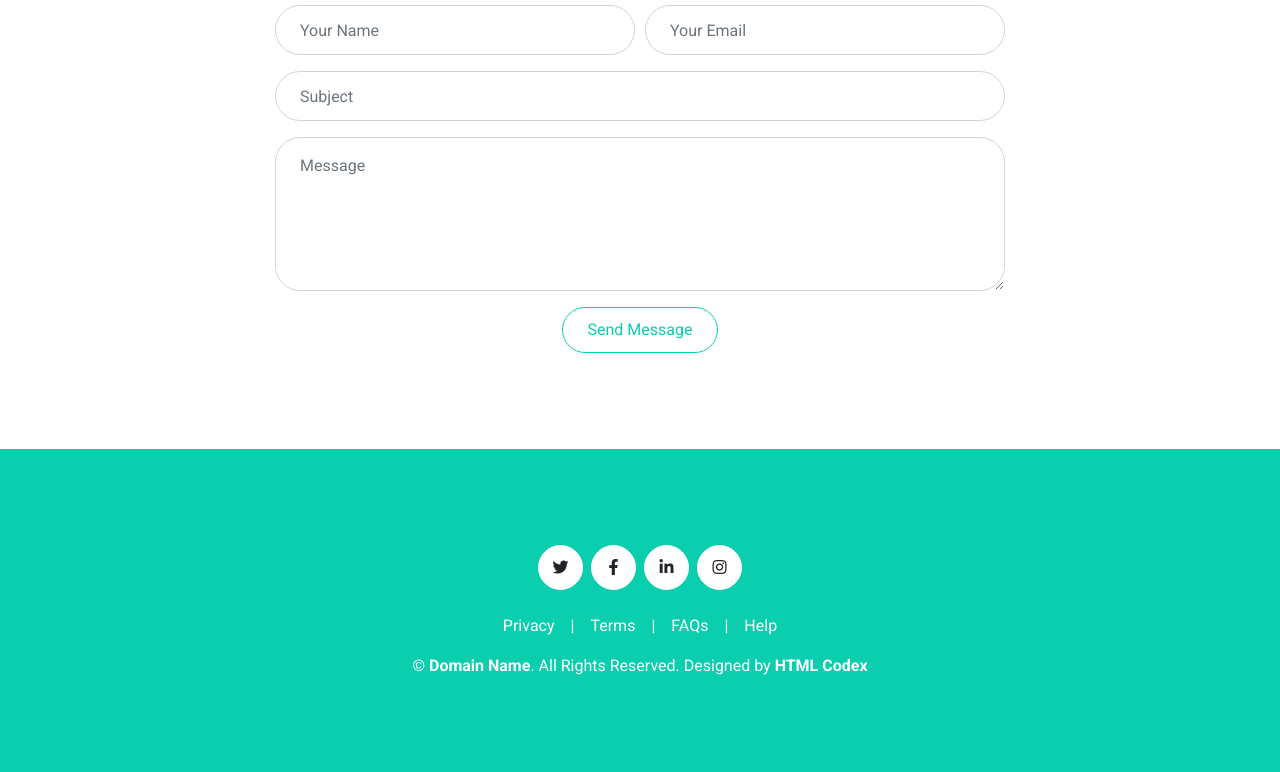
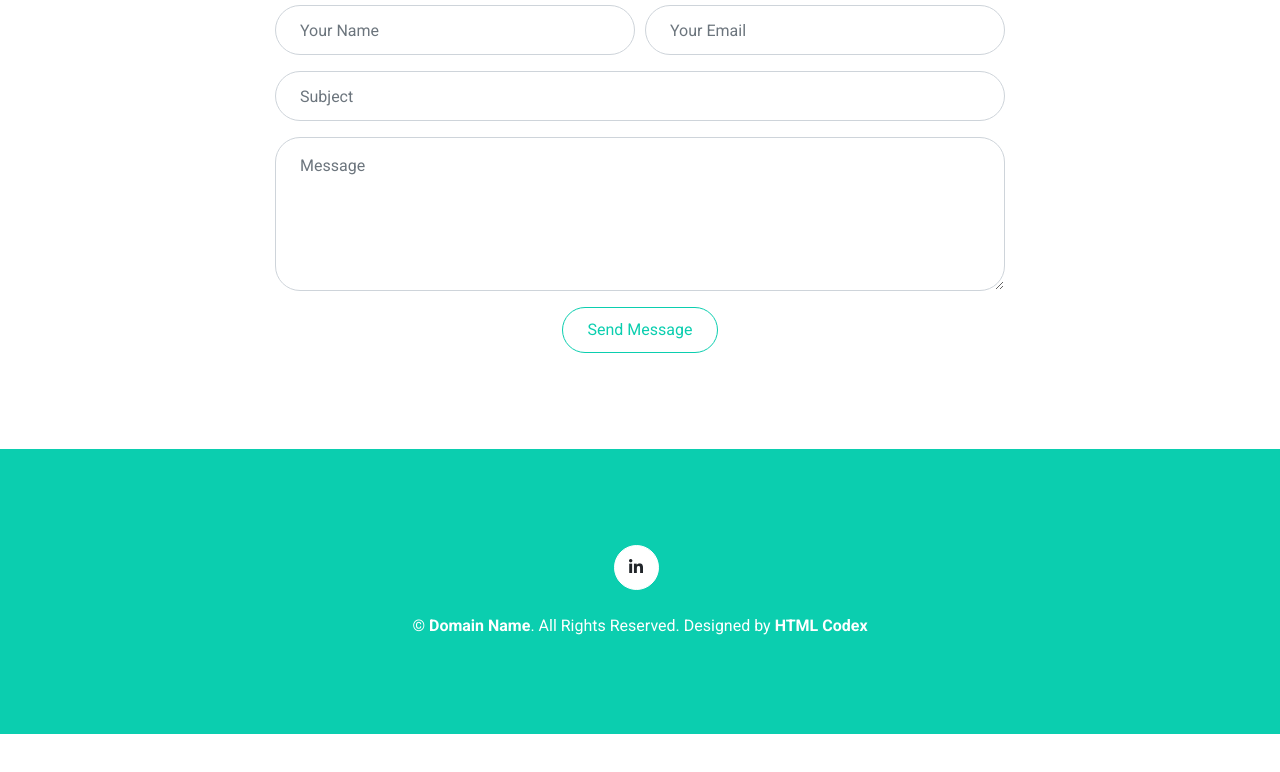
Before and after one commit to niavllayton/Portfolio, a plain HTML site: page index.html in a window 1280 px wide. Shown: the part 3505-4277 px from the top of the page. After the commit the page ends 4239 px from the top, so only its background shows below. Drawn offline with nearby package versions, Linux system fonts and the light colour scheme.

Commit message:
Update index.html

```diff
--- a/index.html
+++ b/index.html
@@ -272,19 +272,7 @@ the roadmap. Led intern team to first place finish during hackathon week with my
     <div class="container-fluid bg-primary text-white mt-5 py-5 px-sm-3 px-md-5">
         <div class="container text-center py-5">
             <div class="d-flex justify-content-center mb-4">
-                <a class="btn btn-light btn-social mr-2" href="#"><i class="fab fa-twitter"></i></a>
-                <a class="btn btn-light btn-social mr-2" href="#"><i class="fab fa-facebook-f"></i></a>
-                <a class="btn btn-light btn-social mr-2" href="#"><i class="fab fa-linkedin-in"></i></a>
-                <a class="btn btn-light btn-social" href="#"><i class="fab fa-instagram"></i></a>
-            </div>
-            <div class="d-flex justify-content-center mb-3">
-                <a class="text-white" href="#">Privacy</a>
-                <span class="px-3">|</span>
-                <a class="text-white" href="#">Terms</a>
-                <span class="px-3">|</span>
-                <a class="text-white" href="#">FAQs</a>
-                <span class="px-3">|</span>
-                <a class="text-white" href="#">Help</a>
+                <a class="btn btn-light btn-social mr-2" href="https://www.linkedin.com/in/niav-layton-a54130194/"><i class="fab fa-linkedin-in"></i></a>
             </div>
             <p class="m-0">&copy; <a class="text-white font-weight-bold" href="#">Domain Name</a>. All Rights Reserved. Designed by <a class="text-white font-weight-bold" href="https://htmlcodex.com">HTML Codex</a>
             </p>
```
